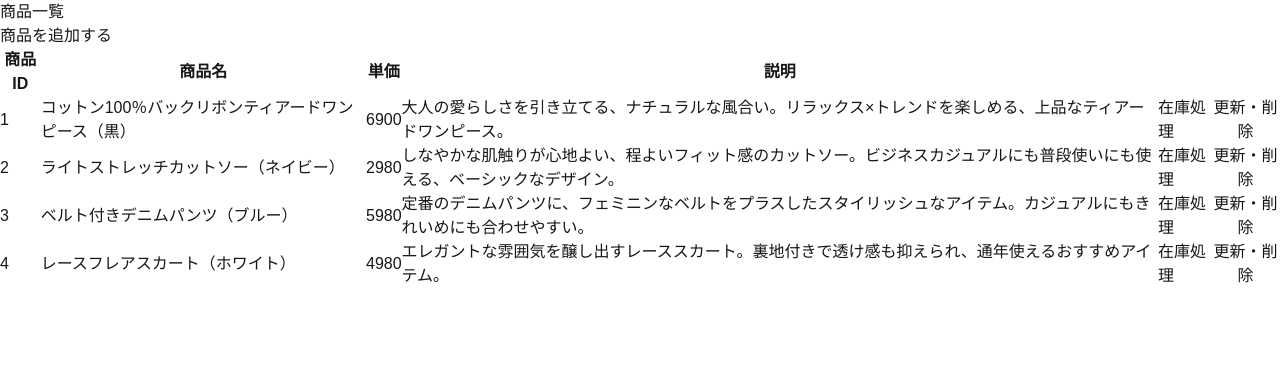
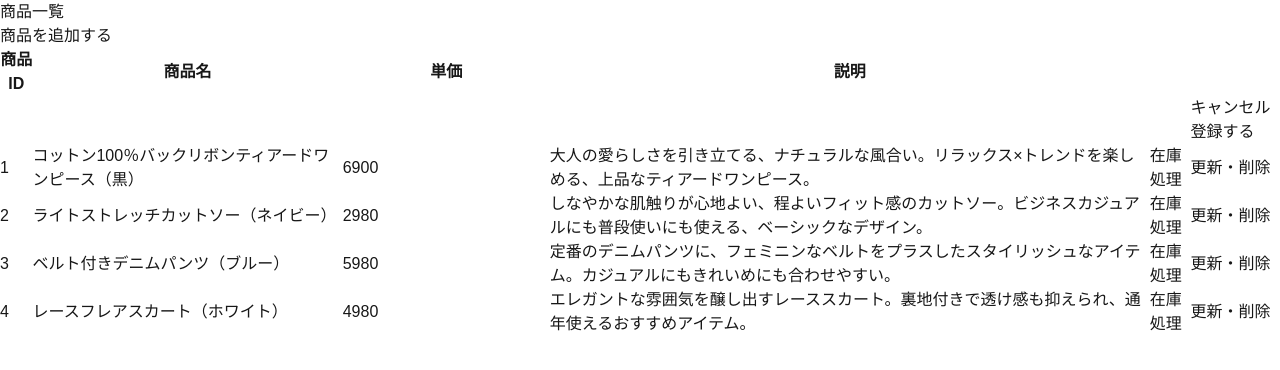
Before and after one commit to ot-nemoto/full-stack-web-development-frontend, a Next.js app: page /inventory/products in a window 1280 px wide. Both pictures are taken after a click on the button "商品を追加する". Shown: the top 370 px of the page. Built offline with nearby package versions, Linux system fonts and the light colour scheme.

Commit message:
登録イベントの追加

```diff
--- a/app/inventory/products/page.tsx
+++ b/app/inventory/products/page.tsx
@@ -18,10 +18,28 @@
     setData(productsData as ProductData[]);
   }, []);
 
+  // 新規登録処理、新規登録行の表示状態を保持
+  const [shownNewRow, setShownNewRow] = useState(false);
+  const handleShowNewRow = (event: React.MouseEvent<HTMLElement>) => {
+    event.preventDefault();
+    setShownNewRow(true);
+  };
+  const handleAddCancel = (event: React.MouseEvent<HTMLElement>) => {
+    event.preventDefault();
+    setShownNewRow(false);
+  };
+  const handleAdd = (event: React.MouseEvent<HTMLElement>) => {
+    event.preventDefault();
+    // バックエンドを使用した登録処理を呼ぶ
+    setShownNewRow(false);
+  };
+
   return (
     <>
       <h2>商品一覧</h2>
-      <button type="button">商品を追加する</button>
+      <button type="button" onClick={handleShowNewRow}>
+        商品を追加する
+      </button>
       <table>
         <thead>
           <tr>
@@ -34,6 +52,31 @@
           </tr>
         </thead>
         <tbody>
+          {shownNewRow ? (
+            <tr>
+              <td />
+              <td>
+                <input type="text" />
+              </td>
+              <td>
+                <input type="number" />
+              </td>
+              <td>
+                <input type="text" />
+              </td>
+              <td />
+              <td>
+                <button type="button" onClick={handleAddCancel}>
+                  キャンセル
+                </button>
+                <button type="button" onClick={handleAdd}>
+                  登録する
+                </button>
+              </td>
+            </tr>
+          ) : (
+            ""
+          )}
           {data.map((data: ProductData) => (
             <tr key={data.id}>
               <td>{data.id}</td>
```
